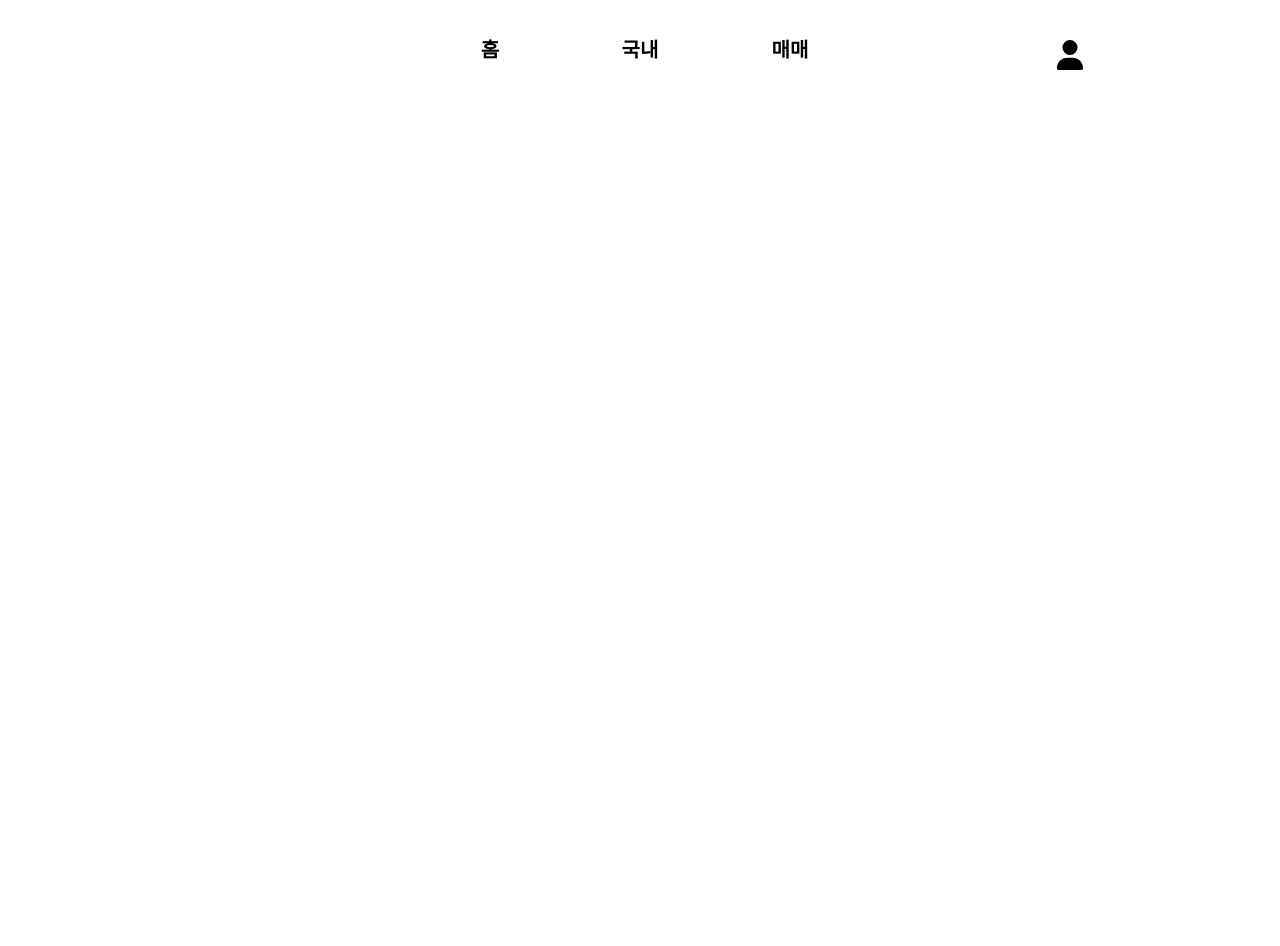
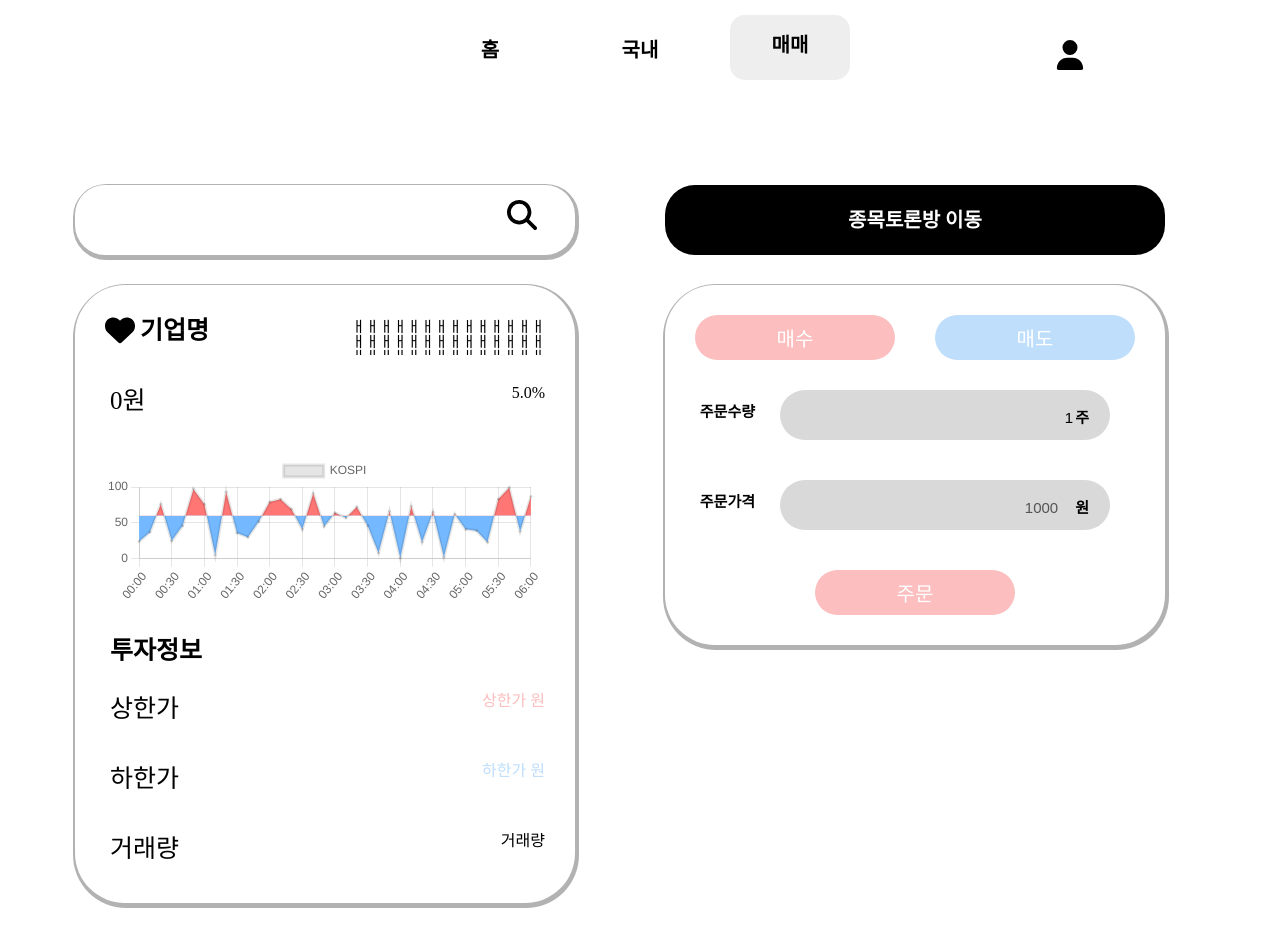
Before and after one commit to KW-DB-Project/DB-Project-FE, a React (Create React App) app in the folder db-frontend/: page /stocktrading/buy in a window 1280 px wide. Before the commit this address had no page. Shown: the top 946 px of the page. Before the commit the page ends 800 px from the top, so only its background shows below. Built offline with nearby package versions, Linux system fonts and the light colour scheme.

Commit message:
stockTrade page

```diff
--- a/db-frontend/src/Router.jsx
+++ b/db-frontend/src/Router.jsx
@@ -18,7 +18,7 @@ const Router = () => {
         <Route path = '/debate' element={<StockDebatePage/>}></Route>
         <Route path = '/debate/write' element={<StockDebateWrite/>}></Route>
         <Route path = '/debate/:idx' element={<StockDebateView/>}></Route>
-        <Route path = '/stocktrading' element={<StockTradingPage/>}></Route>
+        <Route path = '/stocktrading/:type' element={<StockTradingPage/>}></Route>
         <Route path = '/stockview' element={<StockViewPage/>}></Route>
         <Route path = '/usermy' element={<UserMyPage/>}></Route>
       </Routes>
--- a/db-frontend/src/common/MenuNav.jsx
+++ b/db-frontend/src/common/MenuNav.jsx
@@ -16,8 +16,8 @@ const MenuNav = () => {
         <StyledMenuButton to="/stockview" >
         {location.pathname === '/stockview' ? <ClickMenuName>국내</ClickMenuName> : <MenuName>국내</MenuName> }
         </StyledMenuButton>
-        <StyledMenuButton to="/stocktrading" >
-        {location.pathname === '/stocktrading' ? <ClickMenuName>매매</ClickMenuName> : <MenuName>매매</MenuName> }
+        <StyledMenuButton to="/stocktrading/buy" >
+        {(location.pathname === '/stocktrading/buy'|| location.pathname === '/stocktrading/sell'  )? <ClickMenuName>매매</ClickMenuName> : <MenuName>매매</MenuName> }
         </StyledMenuButton>
       </StyledMenubar>
       <StyledMenuButton to="/usermy">
--- /dev/null
+++ b/db-frontend/src/component/stock-trading-page/ComExplain.jsx
@@ -0,0 +1,156 @@
+import styled from "styled-components";
+import {FontAwesomeIcon} from '@fortawesome/react-fontawesome';
+import { faHeart} from '@fortawesome/free-solid-svg-icons';
+import { Line } from 'react-chartjs-2'
+import { useState } from "react";
+
+const tenMinutes = 600000;
+const date = new Date('2010/07/24/00:00');
+const timestamp = date.getTime();
+
+function ComExplain(){
+
+    const datas = [];
+    const [price,setPrice] = useState(0);
+    const [clicked,setClicked]= useState('false');
+
+  for(let i=0; i<=36; i++){
+    const v = new Date(timestamp + tenMinutes * i);
+
+    datas.push({
+      x : `${v.getHours() >= 10 ? v.getHours() : '0'+v.getHours()}:${v.getMinutes() >= 10 ? v.getMinutes() : '0'+v.getMinutes()}`,
+      y : Math.floor(Math.random() * 100),
+    })
+  }
+
+  const options = {
+    fill: {
+      target : {value: 60},
+      above : "#ff7675",
+      below: "#74b9ff",
+    },
+    elements :{
+      point :{
+        radius: 1,
+      }
+    },
+    plugins:{
+      legend :{
+        maxWidth : "100px",
+      },
+    },
+    legend: {
+      display: false, // label 보이기 여부
+
+    },
+    scales: {
+
+    },
+
+    // false : 사용자 정의 크기에 따라 그래프 크기가 결정됨.
+    // true : 크기가 알아서 결정됨.
+    maintainAspectRatio: false,
+    responsive : true,
+  }
+  const data = {
+    labels: [],
+    datasets:[
+      {
+        label: 'KOSPI',
+        data : datas,
+      }
+    ]
+  };
+
+  const onClick = () => {
+        if(clicked){
+            setClicked(false);
+        }
+        else if(clicked == false){
+            setClicked(true);
+        }
+        else{
+            console.log('clicked value 변경불가');
+        }
+
+        return;
+  }
+
+    return(
+        <div className="ComExplainComponent">
+        <StyledLayout>
+            <Box>
+            <StyledFontawsome icon={faHeart} />
+            <Title style={{fontWeight:'bold'}}>기업명</Title>
+            <RightLayout><ComEx>ㅐㅐㅐㅐㅐㅐㅐㅐㅐㅐㅐㅐㅐㅐㅐㅐㅐㅐㅐㅐㅐㅐㅐㅐㅐㅐㅐㅐㅐㅐㅐㅐㅐㅐㅐㅐㅐㅐㅐㅐㅐㅐㅐㅐㅐㅐㅐㅐㅐㅐㅐㅐㅐㅐㅐㅐㅐㅐㅐㅐㅐㅐㅐㅐㅐ</ComEx></RightLayout>
+            </Box>
+            <Box>
+                <Title>{price}원</Title><RightLayout>5.0%</RightLayout>
+            </Box>
+            <Box>
+                <Line type="line" data={data} options={options} ></Line>
+            </Box>
+            <Box>
+                <Title style={{fontWeight:'bold'}}>투자정보</Title>
+            </Box>
+            <Box>
+                <Title>상한가</Title><RightLayout style={{color:'rgb(252,190,190)'}}>상한가 원</RightLayout>
+            </Box>
+            <Box>
+                <Title>하한가</Title><RightLayout style={{color:'rgb(190,222,252)'}}>하한가 원</RightLayout>
+            </Box>
+            <Box>
+                <Title>거래량</Title><RightLayout>거래량</RightLayout>
+            </Box>
+      </StyledLayout>
+      </div>
+    );
+}
+
+export default ComExplain;
+
+//스타일 레이아웃
+const StyledLayout = styled.div`
+margin-top:30px;
+border-radius: 50px 50px 50px 50px;
+width:500px;
+box-shadow: ${(props) => props.theme.defaultShadow};
+padding:10px;
+
+`;
+
+//기업명 기업정보 아이콘 묶는 레이아웃
+const Box =styled.div`
+display:flex;
+padding:10px;
+margin:10px;
+`;
+
+//기업 정보
+const ComEx = styled.div`
+font-size:15px;
+margin-top:5px;
+`;
+
+//오른 정렬 레이아웃
+const RightLayout = styled.div`
+  width:200px;
+  height:40px;
+  text-align:right;
+  overflow:auto;
+   margin-left:auto;
+`;
+
+//기업 이름
+const Title = styled.div`
+  font-size:25px;
+  margin-top:3px;
+  margin-left:5px;
+`;
+
+//아이콘 스타일
+const StyledFontawsome = styled(FontAwesomeIcon)`
+width:30px;
+height:30px;
+
+`;
--- /dev/null
+++ b/db-frontend/src/component/stock-trading-page/DebateBtn.jsx
@@ -0,0 +1,29 @@
+import styled from "styled-components";
+import { Link } from "react-router-dom";
+
+function DebateBtn () {
+
+    return (
+<StyledBtnLayout>
+<DebateLink to='/debate'>종목토론방 이동</DebateLink>
+</StyledBtnLayout>
+    );
+}
+
+export default DebateBtn;
+
+//검색창
+const StyledBtnLayout = styled.div`
+height:70px;
+border-radius: 30px;
+width:500px;
+padding:25px;
+background-color:black;
+text-align:center;
+`;
+
+const DebateLink = styled(Link)`
+color:white;
+font-weight:bold;
+font-size:20px;
+`;
--- /dev/null
+++ b/db-frontend/src/component/stock-trading-page/StockTrade.jsx
@@ -0,0 +1,142 @@
+import { useState } from "react";
+import { useParams, useNavigate } from "react-router-dom";
+import styled from "styled-components";
+
+function StockTrade (){
+
+const params = useParams();
+const tradeType = Object.values(params);
+var type = tradeType[0];
+const [amount,setAmount]=useState('1');
+const navigate=useNavigate();
+
+  const onChange = (e) => {
+    setAmount(e.target.value);
+  };
+
+    const BuyClick = () => {
+
+        console.log(type);
+        navigate('/stocktrading/buy');
+    }
+
+    const SellClick = () => {
+
+      console.log(type);
+      navigate('/stocktrading/sell');
+  }
+
+  const Trade = () => {
+
+    if(type === 'buy'){
+        alert('매수: '+amount+'주');
+    }
+    else if(type === 'sell'){
+        alert('매도: '+amount+'주');
+    }
+    else{
+        alert('매수, 매도 알수없음');
+    }
+
+  }
+
+
+
+  return(
+   <StockTradeCom className="StockTradeComponent">
+    <StyledLayout>
+        <Box>
+        <StyledBtn style={{backgroundColor:'rgb(252,190,190)'}} onClick={BuyClick} >매수</StyledBtn>
+        <StyledBtn style={{backgroundColor:'rgb(190,222,252)',marginLeft:'40px'}} onClick={SellClick}>매도</StyledBtn>
+        </Box>
+        <Box>
+        <TitleLayout><Title>주문수량</Title></TitleLayout>
+        <InputLayout>
+          <StyledInput type="text" onChange={onChange} name="amount" value={amount}></StyledInput><Title style={{marginRight:'15px'}}>주</Title>
+        </InputLayout>
+        </Box>
+        <Box>
+        <TitleLayout><Title>주문가격</Title></TitleLayout>
+        <InputLayout>
+          <StyledInput type="number" onChange={onChange} name="amount" value={amount*1000} disabled></StyledInput><Title style={{marginRight:'15px'}}>원</Title>
+        </InputLayout>
+        </Box>
+        <Box>
+        {type === 'buy' ? (<StyledBtn style={{backgroundColor:'rgb(252,190,190)', margin:'0 auto'}} onClick={Trade} >주문</StyledBtn>):(<StyledBtn style={{backgroundColor:'rgb(190,222,252)', margin:'0 auto'}} onClick={Trade} >주문</StyledBtn>)}
+        </Box>
+      </StyledLayout>
+      </StockTradeCom>
+  );
+
+    }
+
+export default StockTrade;
+
+//글자 속상
+const Title=styled.div`
+font-size:15px;
+font-weight:bold;
+margin-top:15px;
+`;
+
+//글자 레이아웃
+const TitleLayout = styled.div`
+height:60px;
+width:60px;
+text-align:right;
+`;
+
+//인풋 레이아웃
+const InputLayout =styled.div`
+width:75%;
+height:50px;
+border-radius: 30px;
+background-color:rgb(217,217,217);
+display:flex;
+margin:0 auto;
+padding:6px;
+`;
+
+//입력 레이아웃
+const StyledInput =styled.input`
+outline:none;
+border: 0 solid black;
+width:30%;
+font-size:15px;
+background-color:rgb(217,217,217);
+margin-left: auto;
+text-align:right;
+margin-top:5px;
+`;
+
+const StockTradeCom =styled.div`
+
+`;
+
+//스타일 레이아웃
+const StyledLayout = styled.div`
+margin-top:30px;
+border-radius: 50px 50px 50px 50px;
+width:500px;
+box-shadow: ${(props) => props.theme.defaultShadow};
+padding:10px;
+`;
+
+//기업명 기업정보 아이콘 묶는 레이아웃
+const Box =styled.div`
+padding:10px;
+margin:10px;
+display:flex;
+`;
+
+//버튼 스타일
+const StyledBtn = styled.button`
+height:45px;
+width:200px;
+border-radius: 30px;
+padding:5px;
+text-algin:center;
+border:none;
+color:white;
+font-size:20px;
+`;
--- a/db-frontend/src/pages/StockTradingPage.jsx
+++ b/db-frontend/src/pages/StockTradingPage.jsx
@@ -1,8 +1,11 @@
 import styled from "styled-components";
 import { useState } from "react";
 import {FontAwesomeIcon} from '@fortawesome/react-fontawesome';
-import { faHeart, faMagnifyingGlass} from '@fortawesome/free-solid-svg-icons';
+import { faMagnifyingGlass} from '@fortawesome/free-solid-svg-icons';
 
+import ComExplain from '../component/stock-trading-page/ComExplain';
+import StockTrade from '../component/stock-trading-page/StockTrade';
+import DebateBtn from '../component/stock-trading-page/DebateBtn'
 
 function StockTradingPage(){
 
@@ -24,19 +27,10 @@ function StockTradingPage(){
       }
   }
 
-  const BuyClick = () => {
-      alert('매수 클릭');
-
-  }
-
-  const SellClick = () => {
-    alert('매도 클릭');
-
-}
-
   return (
     <Tradelayout>
-      <LeftSide>
+      <Container>
+      <Box>
       <StyledSearchLayout>
         <input type="text" value={wrSearch} onChange={onChange} style={{
             width:"80%",
@@ -53,22 +47,13 @@ function StockTradingPage(){
           }}></input>
           <StyledFontawsome icon={faMagnifyingGlass} onClick={SearchOnClick}/>
       </StyledSearchLayout>
-      <StyledLayout>
-        <NameLayout>
-        <StyledFontawsome icon={faHeart} /><ComName>기업명</ComName><ComEx>기업정보</ComEx>
-        </NameLayout>
-      </StyledLayout>
-      </LeftSide>
-      <RightSide>
-      <StyledLayout>
-        <NameLayout>
-          <DisplayFlex>
-        <StyledBtn style={{backgroundColor:'rgb(252,190,190)'}} onClick={BuyClick} >매수</StyledBtn>
-        <StyledBtn style={{backgroundColor:'rgb(190,222,252)',marginLeft:'40px'}} onClick={SellClick}>매도</StyledBtn>
-        </DisplayFlex>
-        </NameLayout>
-      </StyledLayout>
-      </RightSide>
+      <ComExplain />
+      </Box>
+      <Box>
+        <DebateBtn />
+        <StockTrade />
+      </Box>
+      </Container>
     </Tradelayout>
 
   );
@@ -76,31 +61,33 @@ function StockTradingPage(){
 
 export default StockTradingPage;
 
-//기업 정보
-const ComEx = styled.div`
-font-size:15px;
-postion:absolute;
-right:10px;
-`;
-
-//기업 이름
-const ComName = styled.div`
-  font-size:25px;
-  margin-left:10px;
-  margin-top:5px;
-`;
-
 //전체 화면 레이아웃
 const Tradelayout = styled.div`
   display:flex;
+  flex-direction: column;
   width:60%;
   padding-top: 160px;
+  padding-bottom: 160px;
   margin: 0 auto;
 `;
 
-//디스플레이 플렉스
-const DisplayFlex=styled.div`
-display:flex;
+const Container = styled.div`
+  display: grid;
+  margin: 0 auto;
+  width:80%;
+  @media screen and (max-width : 1100px){
+    grid-template-columns : repeat(1, 540px);
+  }
+  @media screen and (min-width : 1100px){
+    grid-template-columns : repeat(2, 540px);
+  }
+  justify-content : center;
+  gap: 50px;
+  margin-top: 25px;
+`;
+
+const Box = styled.div`
+
 `;
 
 //검색창
@@ -112,50 +99,8 @@ box-shadow: ${(props) => props.theme.defaultShadow};
 padding:5px;
 `;
 
-//왼쪽 설정
-const LeftSide =styled.div`
-
-`;
-
-//오른쪽 설정
-const RightSide =styled.div`
-margin-left:40px;
-margin-top:70px;
-`;
-
-//스타일 레이아웃
-const StyledLayout = styled.div`
-margin-top:30px;
-border-radius: 50px 50px 50px 50px;
-width:500px;
-box-shadow: ${(props) => props.theme.defaultShadow};
-padding:5px;
-`;
-
-//기업명 기업정보 아이콘 묶는 레이아웃
-const NameLayout =styled.div`
-display:flex;
-padding:10px;
-margin:10px;
-position:relative;
-`;
-
 //아이콘 스타일
 const StyledFontawsome = styled(FontAwesomeIcon)`
-
 width:30px;
 height:30px;
-
 `;
-
-//버튼 스타일
-const StyledBtn = styled.button`
-height:45px;
-width:200px;
-border-radius: 30px;
-padding:5px;
-text-algin:center;
-border:none;
-color:white;
-font-size:20px;
-`;
```
